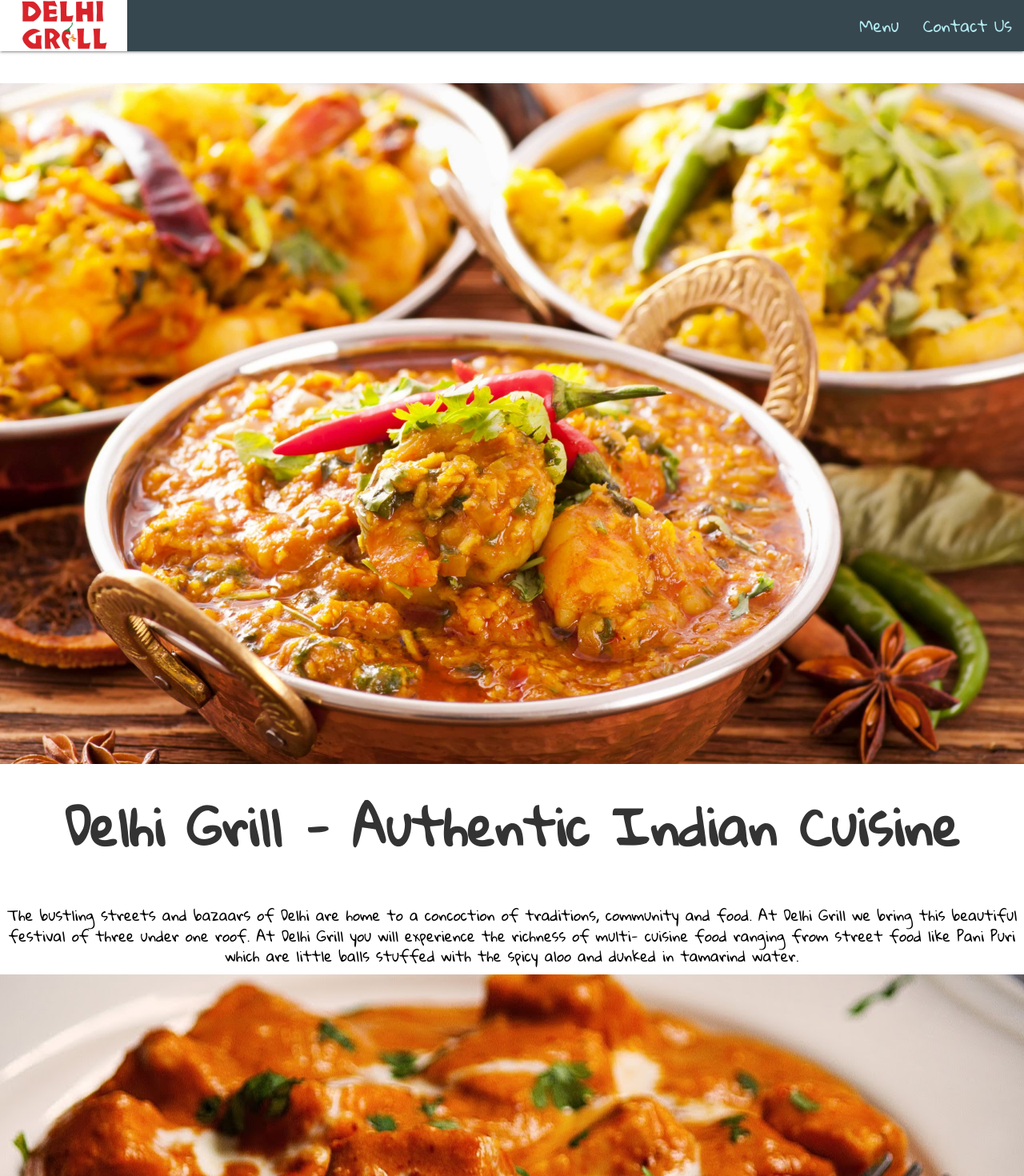
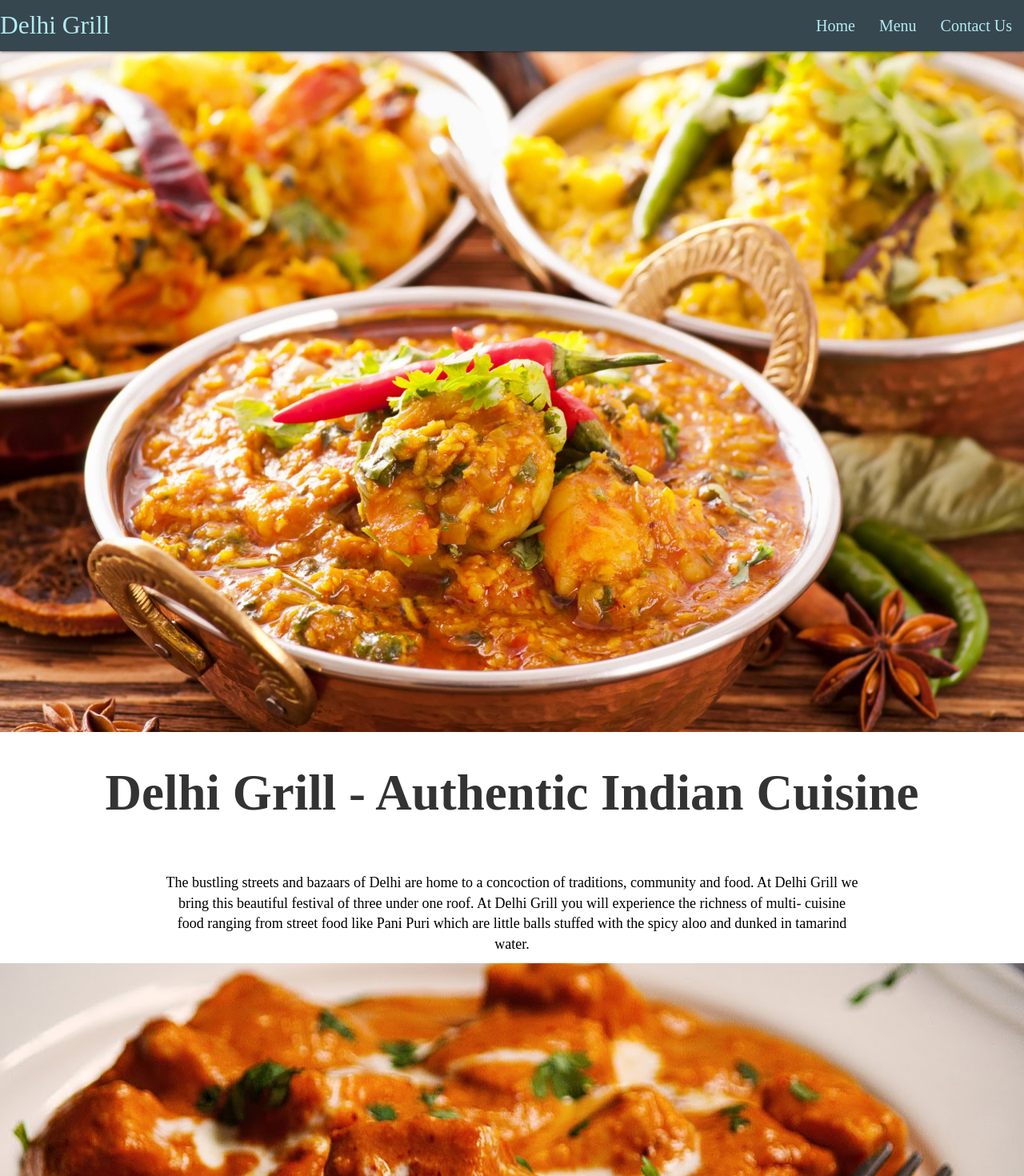
Before and after one commit to aryanmediratta/basic-react-website, a React (Create React App) app in the folder Desktop/WebDev/storewebsite/: page / in a window 1280 px wide. Shown: the top 1470 px of the page at 80% size. Built offline with nearby package versions, Linux system fonts and the light colour scheme.

Commit message:
changed font

```diff
--- a/Desktop/WebDev/storewebsite/src/components/Header.js
+++ b/Desktop/WebDev/storewebsite/src/components/Header.js
@@ -6,7 +6,7 @@ import M from 'materialize-css/dist/js/materialize.min.js';
 const ps = {
   fontSize : '20px'
 }
-
+//<img src = {logo1} alt = "Logo!" class="responsive-img"/>
 class Header extends Component {
 
 componentDidMount(){
@@ -22,18 +22,19 @@ document.addEventListener('DOMContentLoaded', function() {
 
 		return(
 			<Fragment>
-			 <nav>
+      <div class="navbar-fixed">
+       <nav>
           <div className="nav-wrapper blue-grey darken-3" >
-            <a href="/" className="brand-logo cyan-text text-lighten-4 left">
-              <img src = {logo1} alt = "Logo!" class="responsive-img"/>
-            </a>
+            <a href="/" className="brand-logo cyan-text text-lighten-4 left">    Delhi Grill        </a>
             <a href="#" data-target="mobile-demo" className="right sidenav-trigger cyan-text text-lighten-4" ><i className="material-icons">menu</i></a>
             <ul className="right hide-on-med-and-down" >
+              <li><a href="/" className="cyan-text text-lighten-4" style = {ps}>Home</a></li>
               <li><a href="/menu" className="cyan-text text-lighten-4" style = {ps}>Menu</a></li>
               <li><a href="/contact" className="cyan-text text-lighten-4" style = {ps}>Contact Us</a></li>
             </ul>
           </div>
         </nav>
+        </div>
 
   <ul className = "sidenav" id="mobile-demo">
         <li><a href = "/">Home</a></li>
@@ -42,7 +43,7 @@ document.addEventListener('DOMContentLoaded', function() {
   </ul>
 
 
-			</Fragment>
+      </Fragment>
       )
 	}
 }
--- a/Desktop/WebDev/storewebsite/src/index.css
+++ b/Desktop/WebDev/storewebsite/src/index.css
@@ -18,20 +18,20 @@ img {
   margin-right: auto;
 }
 p {
-font-family: 'Gloria Hallelujah', cursive;
+font-family: 'Times New Roman', cursive;
   font-size: 16px;
 }
 body {
     display: flex;
     min-height: 100vh;
     flex-direction: column;
-font-family: 'Gloria Hallelujah', cursive;
+font-family: 'Times New Roman', cursive;
   }
 
   main {
     flex: 1 0 auto;
   }
 table td{
-font-family: 'Gloria Hallelujah', cursive;
+font-family: 'Times New Roman', cursive;
   font-size: 14px;
 }
--- a/Desktop/WebDev/storewebsite/src/pages/Home.js
+++ b/Desktop/WebDev/storewebsite/src/pages/Home.js
@@ -16,7 +16,7 @@ import dish from '../images/dish.jpeg';
 import para from '../images/para.jpeg';
 import i1 from '../images/i1.jpeg';
 import i2 from '../images/i2.jpg';
-import i3 from '../images/i3.jpg';
+import i3 from '../images/logo.jpg';
 import i4 from '../images/i4.jpg';
 
 import M from 'materialize-css/dist/js/materialize.min.js';
@@ -68,8 +68,7 @@ class Home extends Component {
 		return(
 			<div>
 				<Header/>
-        <br/>
-        <br/>
+
 
 
 
@@ -84,8 +83,11 @@ class Home extends Component {
 
                         <div>
 
+                        <div className = "container">
+
 
 				<p class="flow-text" style = {ps}>The bustling streets and bazaars of Delhi are home to a concoction of traditions, community and food. At Delhi Grill we bring this beautiful festival of three under one roof. At Delhi Grill you will experience the richness of multi- cuisine food ranging from street food like Pani Puri which are little balls stuffed with the spicy aloo and dunked in tamarind water.</p>
+        </div>
         </div>
 
                <div class="parallax-container">
@@ -127,8 +129,10 @@ class Home extends Component {
 
 <div class = "hide-on-small-only">
 
+<div className = "container">
+
 <p class="flow-text" style = {ps}>We also serve Chicken & Mutton Biryani made from the recipes of Awadi Khatshamas (cooks) to finishing off your meal with Kulfi Faluda another popular street food dessert made with rich creamy milk, dry fruits and vermicelli. Come and join us in this food journey and we will take you to a ride, through India’s rich food cultural experience.</p>
-
+</div>
 
 
 </div>
```
